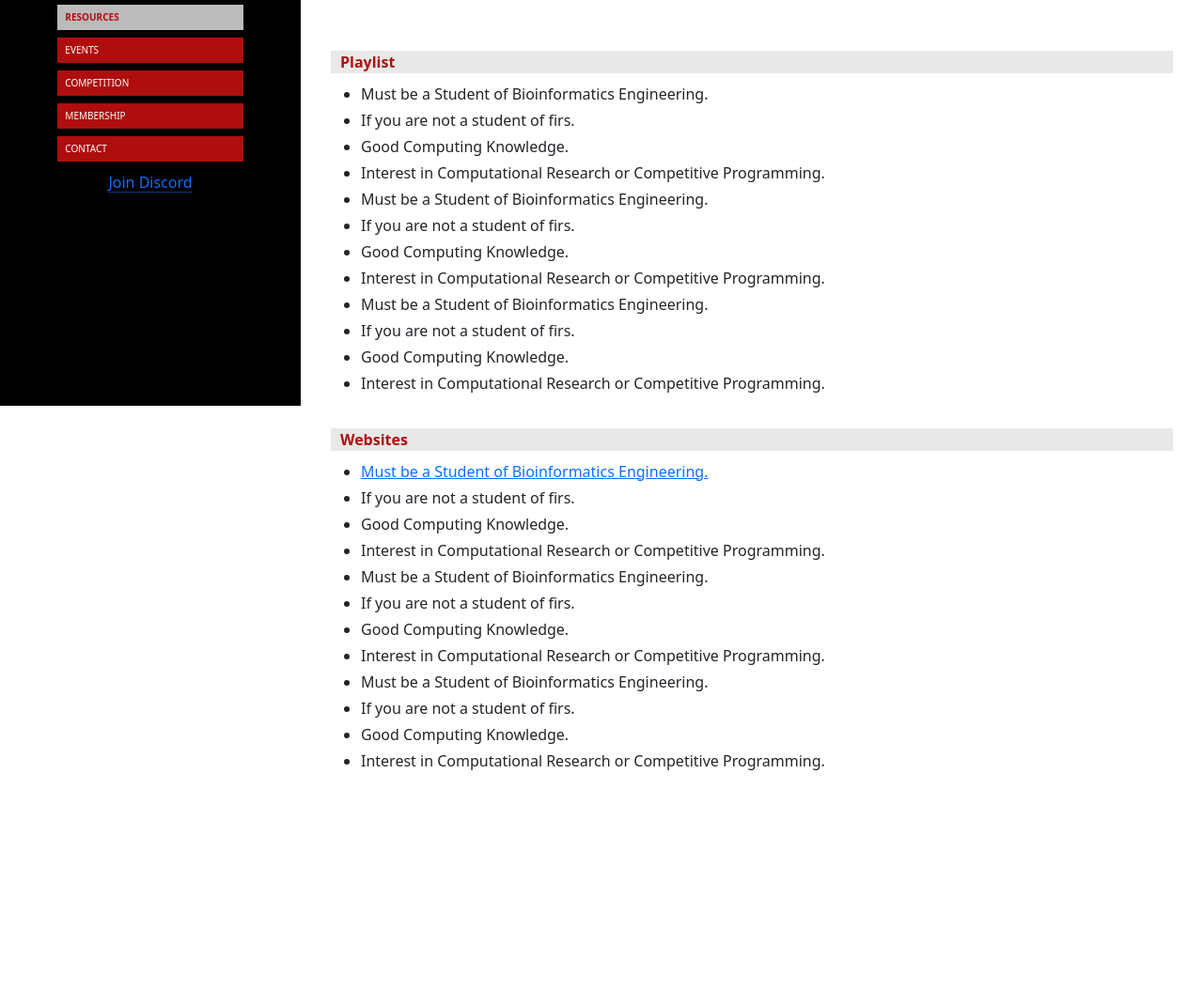
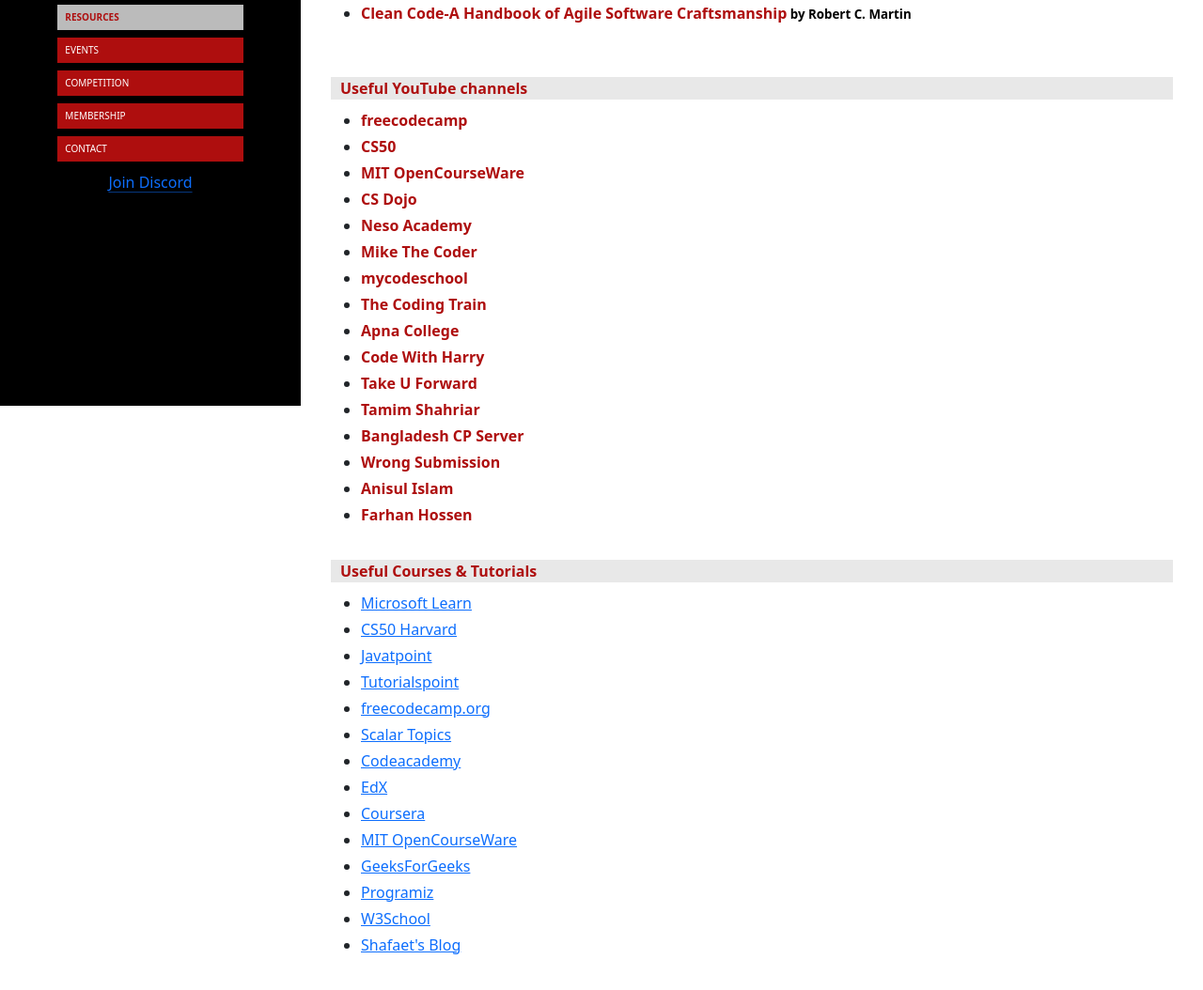
Before and after one commit to baubieacm/bioinform, a plain HTML site: page activities/resources.html in a window 1280 px wide. Shown: the part 368-1422 px from the top of the page at 94% size. Before the commit the page ends 1236 px from the top, so only its background shows below. Drawn offline with nearby package versions, Linux system fonts and the light colour scheme.

Commit message:
added links

```diff
--- a/activities/resources.html
+++ b/activities/resources.html
@@ -77,6 +77,10 @@
                   Competitive Programmer’s Handbook<text style="font-size: smaller;color:black;"> by Antti
                     Laaksonen</text></a></li>
               <li class="mb-1"> <a class="books"
+                  href="https://drive.google.com/file/d/1-tHbVpdWM3J6lA7x4_RHHHP_ssmxD9y-/view?usp=sharing">
+                  [Tutorial] A Way to Practice Competitive Programming<text style="font-size: smaller;color:black;">
+                    from a community</text></a></li>
+              <li class="mb-1"> <a class="books"
                   href="https://dl.ebooksworld.ir/books/Introduction.to.Algorithms.4th.Leiserson.Stein.Rivest.Cormen.MIT.Press.9780262046305.EBooksWorld.ir.pdf">
                   Introduction to Algorithms, fourth edition<text style="font-size: smaller;color:black;">
                     by Thomas H. Cormen , Charles E. Leiserson , Ronald L. Rivest , Clifford Stein</text> </a></li>
@@ -93,51 +97,115 @@
 
           </div>
 
+          <div class="col-sm-12" style="padding-top: 20px;">
+            <div class="resources">Useful YouTube channels</div>
+            <ul class="list-bullets" style="padding-top: 10px;">
+              <li class="mb-1"> <a class="books" href="https://www.youtube.com/@freecodecamp">
+                  freecodecamp<text style="font-size: smaller;color:black;"></a>
+              </li>
+              <li class="mb-1"> <a class="books" href="https://www.youtube.com/cs50">
+                  CS50<text style="font-size: smaller;color:black;"></a>
+              </li>
+              <li class="mb-1"> <a class="books" href="https://www.youtube.com/@mitocw">
+                  MIT OpenCourseWare<text style="font-size: smaller;color:black;"></a>
+              </li>
+              <li class="mb-1"> <a class="books" href="https://www.youtube.com/@CSDojo">
+                  CS Dojo<text style="font-size: smaller;color:black;"></a>
+              </li>
+              <li class="mb-1"> <a class="books" href="https://www.youtube.com/@nesoacademy">
+                  Neso Academy<text style="font-size: smaller;color:black;"></a>
+              </li>
+              <li class="mb-1"> <a class="books" href="https://www.youtube.com/@MiketheCoder">
+                  Mike The Coder<text style="font-size: smaller;color:black;"></a>
+              </li>
+              <li class="mb-1"> <a class="books" href="https://www.youtube.com/@mycodeschool">
+                  mycodeschool<text style="font-size: smaller;color:black;"></a>
+              </li>
+              <li class="mb-1"> <a class="books" href="https://www.youtube.com/@TheCodingTrain">
+                  The Coding Train<text style="font-size: smaller;color:black;"></a>
+              </li>
 
+              <li class="mb-1"> <a class="books" href="https://www.youtube.com/@ApnaCollegeOfficial">
+                  Apna College<text style="font-size: smaller;color:black;"></a>
+              </li>
+              <li class="mb-1"> <a class="books" href="https://www.youtube.com/@CodeWithHarry">
+                  Code With Harry<text style="font-size: smaller;color:black;"></a>
+              </li>
+              <li class="mb-1"> <a class="books" href="https://www.youtube.com/@takeUforward">
+                  Take U Forward<text style="font-size: smaller;color:black;"></a>
+              </li>
 
+              <li class="mb-1"> <a class="books" href="https://www.youtube.com/@TamimShahriar">
+                  Tamim Shahriar<text style="font-size: smaller;color:black;"></a>
+              </li>
+              <li class="mb-1"> <a class="books" href="https://www.youtube.com/@BangladeshCPServer-BCS">
+                  Bangladesh CP Server<text style="font-size: smaller;color:black;"></a>
+              </li>
 
+              <li class="mb-1"> <a class="books" href="https://www.youtube.com/@wrongsubmission4700">
+                  Wrong Submission<text style="font-size: smaller;color:black;"></a>
+              </li>
+              <li class="mb-1"> <a class="books" href="https://www.youtube.com/@anisul-islam">
+                  Anisul Islam<text style="font-size: smaller;color:black;"></a>
+              </li>
+              <li class="mb-1"> <a class="books" href="https://www.youtube.com/@FarhanHossan">
+                  Farhan Hossen<text style="font-size: smaller;color:black;"></a>
+              </li>
 
-          <div class="col-sm-12" style="padding-top: 20px;">
-            <div class="resources">Playlist</div>
-            <ul class="list-bullets" style="padding-top: 10px;">
-              <li class="mb-1">Must be a Student of Bioinformatics Engineering.</li>
-              <li class="mb-1">If you are not a student of firs.</li>
-              <li class="mb-1">Good Computing Knowledge.</li>
-              <li class="mb-1">Interest in Computational Research or Competitive Programming.</li>
-              <li class="mb-1">Must be a Student of Bioinformatics Engineering.</li>
-              <li class="mb-1">If you are not a student of firs.</li>
-              <li class="mb-1">Good Computing Knowledge.</li>
-              <li class="mb-1">Interest in Computational Research or Competitive Programming.</li>
-              <li class="mb-1">Must be a Student of Bioinformatics Engineering.</li>
-              <li class="mb-1">If you are not a student of firs.</li>
-              <li class="mb-1">Good Computing Knowledge.</li>
-              <li class="mb-1">Interest in Computational Research or Competitive Programming.</li>
             </ul>
           </div>
 
 
 
           <div class="col-sm-12" style="padding-top: 20px;">
-            <div class="resources">Websites</div>
+            <div class="resources">Useful Courses & Tutorials</div>
             <ul class="list-bullets" style="padding-top: 10px;">
+              <li class="mb-1"> <a href="https://learn.microsoft.com/en-us/training/browse/">
+                  Microsoft Learn</a>
+              </li>
+              <li class="mb-1"> <a href="https://pll.harvard.edu/course/cs50-introduction-computer-science">
+                  CS50 Harvard</a>
+              </li>
+              <li class="mb-1"> <a href="https://www.javatpoint.com/c-programming-language-tutorial">
+                  Javatpoint</a>
+              </li>
+              <li class="mb-1"> <a href="https://www.tutorialspoint.com/cprogramming/index.htm">
+                  Tutorialspoint</a>
+              </li>
               <li class="mb-1"> <a
-                  href="https://drive.google.com/file/d/1B2jT0bMrXbSUZvgwJlTKPtnYx-VXuVe0/view?usp=sharing">Must be a
-                  Student of Bioinformatics Engineering.</a></li>
-              <li class="mb-1">If you are not a student of firs.</li>
-              <li class="mb-1">Good Computing Knowledge.</li>
-              <li class="mb-1">Interest in Computational Research or Competitive Programming.</li>
-              <li class="mb-1">Must be a Student of Bioinformatics Engineering.</li>
-              <li class="mb-1">If you are not a student of firs.</li>
-              <li class="mb-1">Good Computing Knowledge.</li>
-              <li class="mb-1">Interest in Computational Research or Competitive Programming.</li>
-              <li class="mb-1">Must be a Student of Bioinformatics Engineering.</li>
-              <li class="mb-1">If you are not a student of firs.</li>
-              <li class="mb-1">Good Computing Knowledge.</li>
-              <li class="mb-1">Interest in Computational Research or Competitive Programming.</li>
+                  href="https://www.freecodecamp.org/news/what-is-the-c-programming-language-beginner-tutorial/">
+                  freecodecamp.org</a>
+              </li>
+              <li class="mb-1"> <a href="https://www.scaler.com/topics/c/">
+                  Scalar Topics</a>
+              </li>
+              <li class="mb-1"> <a href="https://www.codecademy.com/resources/docs/c">
+                  Codeacademy</a>
+              </li>
+              <li class="mb-1"> <a href="https://www.edx.org/search?tab=course">
+                  EdX</a>
+              </li>
+              <li class="mb-1"> <a href="https://www.coursera.org/courses?query=free&productTypeDescription=Projects">
+                  Coursera</a>
+              </li>
+              <li class="mb-1"> <a href="https://ocw.mit.edu/">
+                  MIT OpenCourseWare</a>
+              </li>
+              <li class="mb-1"> <a href="https://www.geeksforgeeks.org/">
+                  GeeksForGeeks</a>
+              </li>
+              <li class="mb-1"> <a href="https://www.programiz.com/">
+                  Programiz</a>
+              </li>
+              <li class="mb-1"> <a href="https://www.w3schools.com/">
+                  W3School</a>
+              </li>
+
+              <li class="mb-1"> <a href="https://www.shafaetsplanet.com/">
+                  Shafaet's Blog</a>
+              </li>
             </ul>
           </div>
-
-
         </div>
       </div>
 
```
